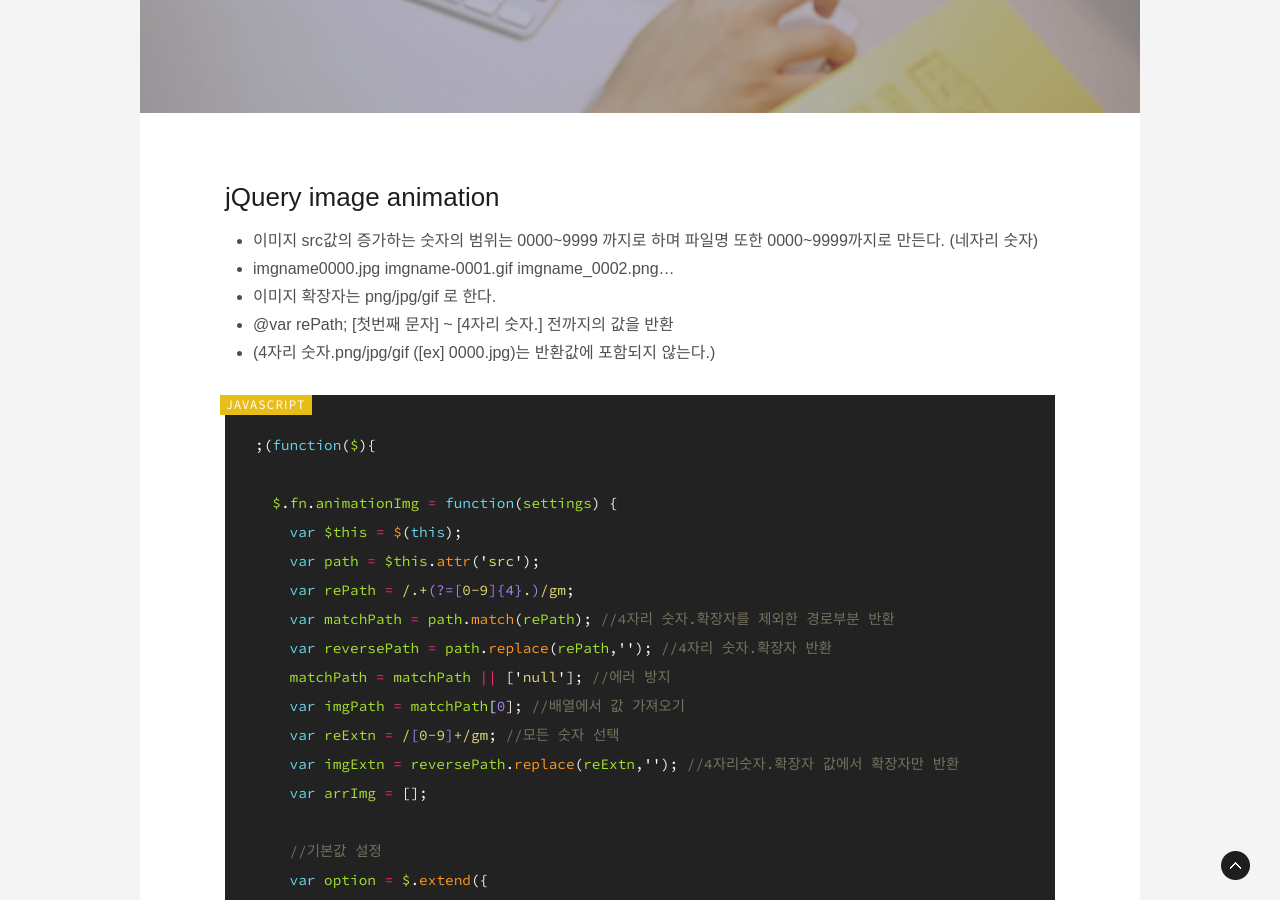
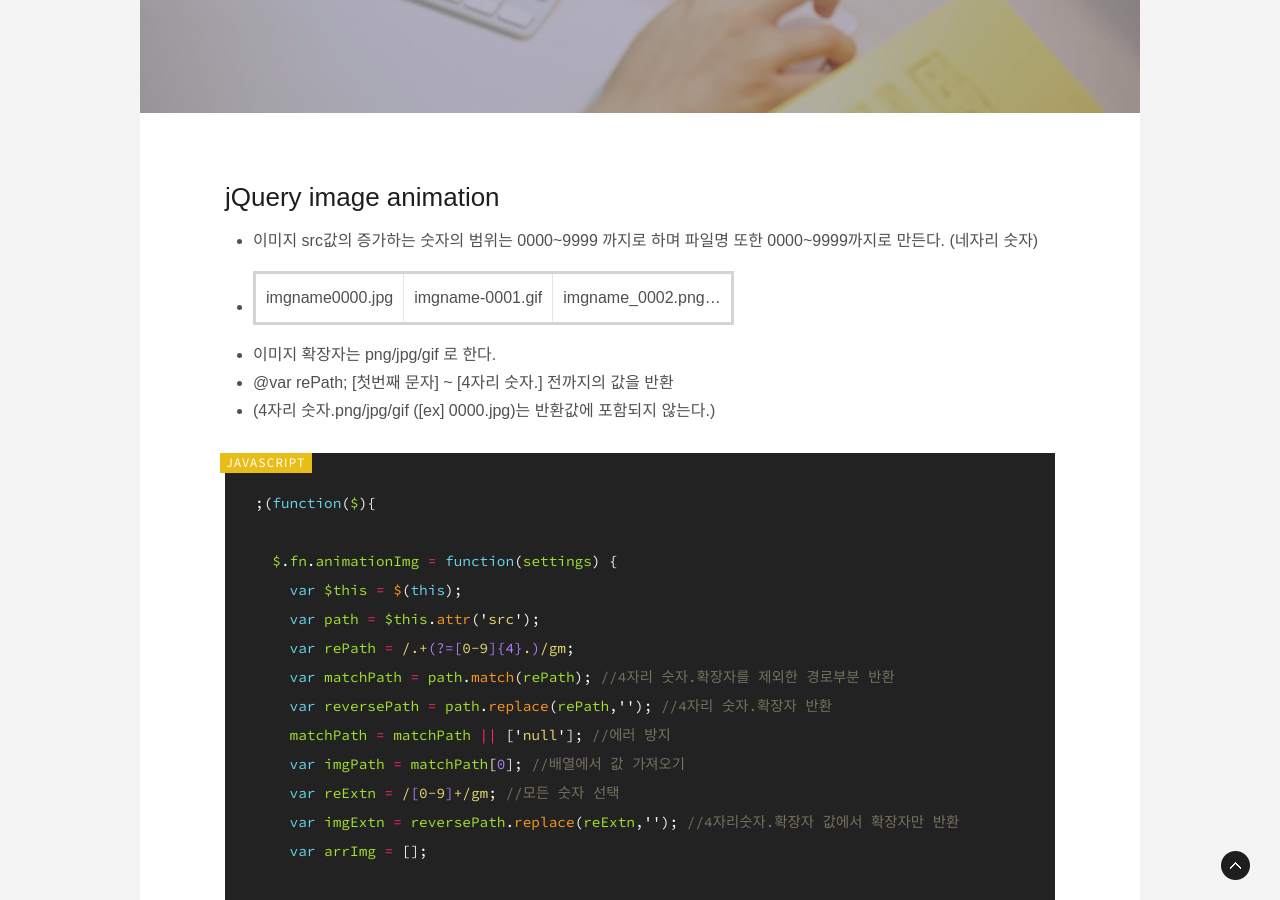
Before and after one commit to gutmate/gutmate.github.com, a Jekyll site: the page built from _posts/2017-02-25-jquery-animation.md, in a window 1280 px wide and 900 px high, scrolled down 331 px. Built offline with Jekyll 4.4.1, drawn with Linux system fonts in a browser that asks for light colours; some web fonts are replaced; comment, search, counter and statistics services are not loaded.

Commit message:
Update Posting about jQuery-anmation

```diff
--- a/_posts/2017-02-25-jquery-animation.md
+++ b/_posts/2017-02-25-jquery-animation.md
@@ -11,7 +11,7 @@ tags:
 # jQuery image animation
 
 * 이미지 src값의 증가하는 숫자의 범위는 0000~9999 까지로 하며 파일명 또한 0000~9999까지로 만든다. (네자리 숫자)
-* imgname0000.jpg  imgname-0001.gif  imgname_0002.png...
+* imgname0000.jpg | imgname-0001.gif | imgname_0002.png...
 * 이미지 확장자는 png/jpg/gif 로 한다.
 * @var rePath; [첫번째 문자] ~ [4자리 숫자.] 전까지의 값을 반환
 * (4자리 숫자.png/jpg/gif ([ex] 0000.jpg)는 반환값에 포함되지 않는다.)
```
